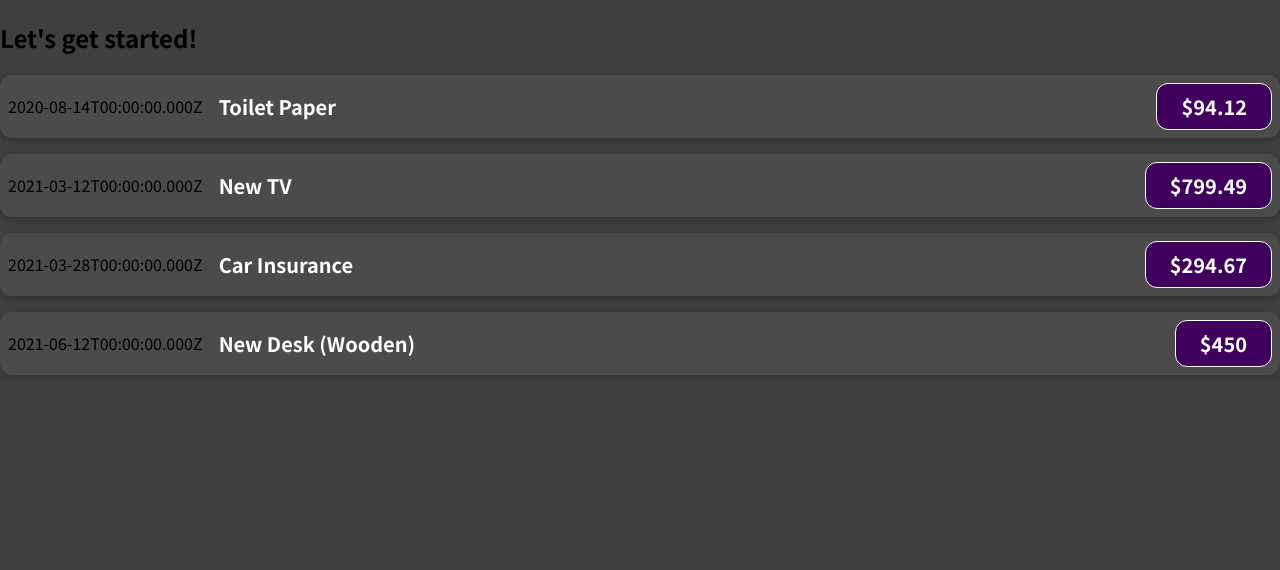
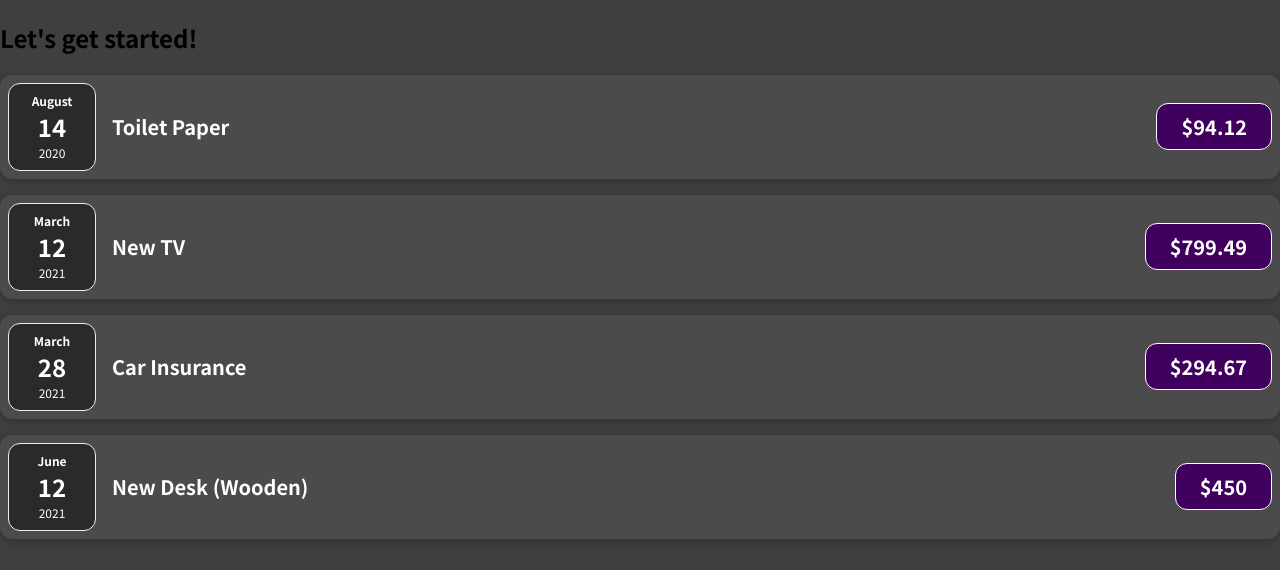
Before and after one commit to AR123456/Nora-analog-clock, a React (Create React App) app: page / in a window 1280 px wide. Shown: the top 570 px of the page. Built offline with nearby package versions, Linux system fonts and the light colour scheme.

Commit message:
splitting into multiple components

```diff
--- /dev/null
+++ b/src/components/ExpenseDate.css
@@ -0,0 +1,23 @@
+.expense-date {
+  display: flex;
+  flex-direction: column;
+  width: 5.5rem;
+  height: 5.5rem;
+  border: 1px solid #ececec;
+  background: #2a2a2a;
+  color: white;
+  border-radius: 12px;
+  align-items: center;
+  justify-content: center;
+}
+.expense-date__month {
+  font-size: 0.75rem;
+  font-weight: bold;
+}
+.expense-date__year {
+  font-size: 0.75rem;
+}
+.expense-date__day {
+  font-size: 1.5rem;
+  font-weight: bold;
+}
--- /dev/null
+++ b/src/components/ExpenseDate.js
@@ -0,0 +1,17 @@
+import React from "react";
+import "./ExpenseDate.css";
+
+function ExpenseDate(props) {
+  const month = props.date.toLocaleString("en-US", { month: "long" });
+  const day = props.date.toLocaleString("en-US", { day: "2-digit" });
+  const year = props.date.getFullYear();
+  return (
+    <div className="expense-date">
+      <div className="expense-date__month">{month} </div>
+      <div className="expense-date__day">{day} </div>
+      <div className="expense-date__year">{year}</div>
+    </div>
+  );
+}
+
+export default ExpenseDate;
--- a/src/components/ExpenseItem.js
+++ b/src/components/ExpenseItem.js
@@ -1,21 +1,16 @@
 // inject the css expenseitem css
+import ExpenseDate from "./ExpenseDate";
 import "./ExpenseItem.css";
-// a component is just a JS function !!
+
 function ExpenseItem(props) {
-  //  the JS goes here !
-
-  // the attributes/ props get passed in using props, dot
-  // props have all the attributes and even though it is called props here it can be called anything we want
-  // key value pairs
-  /////
-  // this is going into App JS so what it can be used as a prop to make the expense data dynamic
-  // const expenseDate = new Date(2021, 2, 28);
-  // const expenseTitle = "Some Insurance";
-  // const expenseAmount = 700.0;
-  // console.log(expenseDate);
+  // can put some JS here - destructureing a bit to make the components more clear
+  // const month = props.date.toLocaleString("en-US", { month: "long" });
+  // const day = props.date.toLocaleString("en-US", { day: "2-digit" });
+  // const year = props.date.getFullYear();
+  console.log(props);
   return (
     <div className="expense-item">
-      <div>{props.date.toISOString()}</div>
+      <ExpenseDate date={props.date}></ExpenseDate>
       <div className="expense-item__description">
         <h2>{props.title}</h2>
         <div className="expense-item__price">${props.amount}</div>
```
